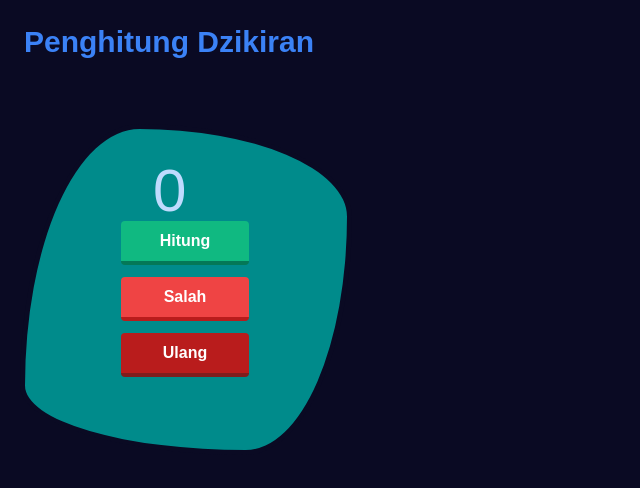
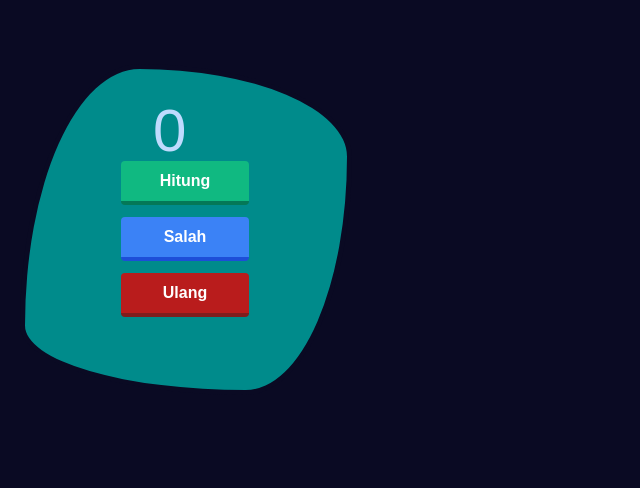
Before and after one commit to nisacodelifings/Dzikir-Counter, a React (Create React App) app: page / in a window 1280 px wide. Shown: the top 488 px of the page, without its empty margins (0-640 px from the left). Built offline with nearby package versions, Linux system fonts and the light colour scheme.

Commit message:
delete h1

```diff
--- a/src/App.js
+++ b/src/App.js
@@ -7,7 +7,6 @@ export default function App() {
   return (
     <div className="App">
       <div class="mt-6 mb-16 ml-6">
-        <h1 class="text-3xl text-blue-500 font-black">Penghitung Dzikiran</h1>
       </div>
       <Main />
     </div>
--- a/src/Main.js
+++ b/src/Main.js
@@ -14,7 +14,7 @@ export default function Main() {
       </button><br />
       <button
         onClick={() => setKlik(klik - 1)}
-        className="w-32 mt-3 bg-red-500 hover:bg-red-400 text-white font-bold py-2 px-4 border-b-4 border-red-700 hover:border-red-500 rounded"
+        className="w-32 mt-3 bg-blue-500 hover:bg-blue-400 text-white font-bold py-2 px-4 border-b-4 border-blue-700 hover:border-blue-500 rounded"
       >
         Salah
       </button> <br />
```
